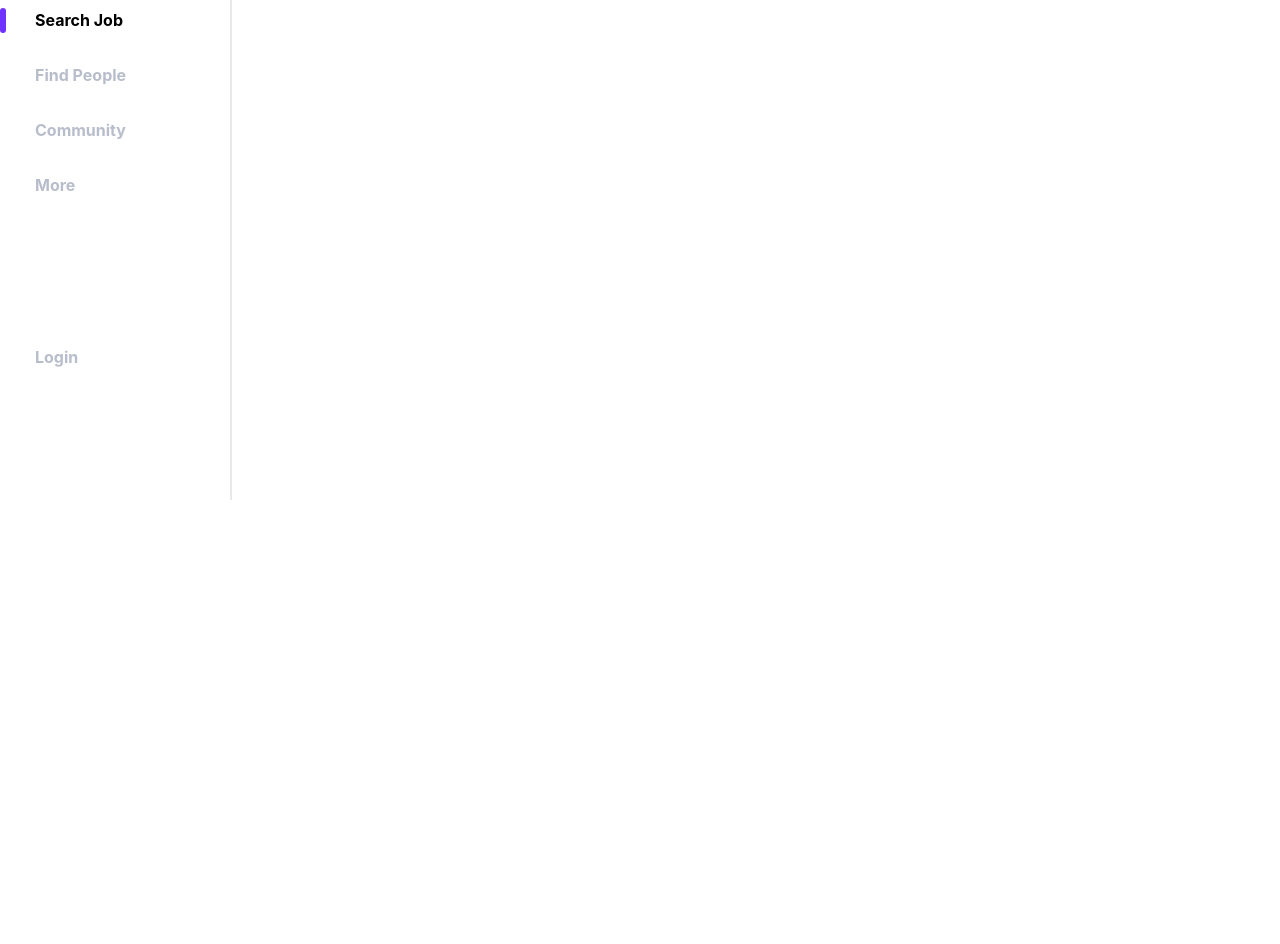
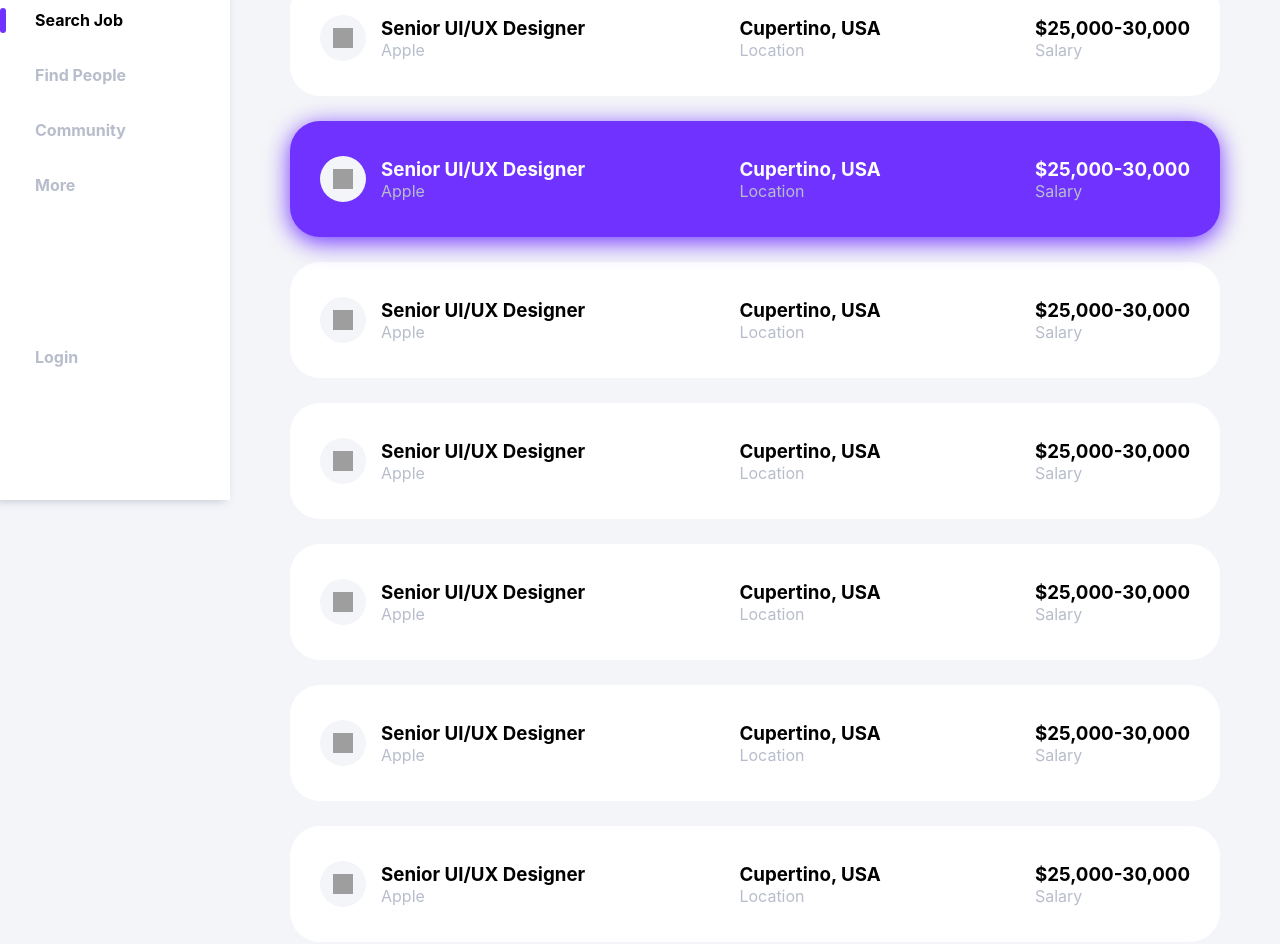
Before and after one commit to tirthajyoti-ghosh/jober, a React (Create React App) app: page /jobs in a window 1280 px wide. Shown: the part 300-1244 px from the top of the page. Before the commit the page ends 800 px from the top, so only its background shows below. Built offline with nearby package versions, Linux system fonts and the light colour scheme; grey boxes are pictures that could not be loaded.

Commit message:
Add jop listings page

```diff
--- a/src/pages/JobListings.jsx
+++ b/src/pages/JobListings.jsx
@@ -1,8 +1,153 @@
 import React from 'react';
 import Search from '../components/Search';
 
-const JobListings = () => {
-  return <Search />;
-};
+const JobListings = () => (
+  <>
+    <Search />
+
+    <section className="job-listings">
+      <div className="job-card">
+        <div className="company">
+          <div className="img">
+            <img src="https://torre-media.s3-us-west-2.amazonaws.com/Stripe.jfif" alt="company" />
+          </div>
+
+          <div className="info">
+            <h3>Senior UI/UX Designer</h3>
+            <p>Apple</p>
+          </div>
+        </div>
+        <div>
+          <h3>Cupertino, USA</h3>
+          <p>Location</p>
+        </div>
+        <div>
+          <h3>$25,000-30,000</h3>
+          <p>Salary</p>
+        </div>
+      </div>
+      <div className="job-card active">
+        <div className="company">
+          <div className="img">
+            <img src="https://res.cloudinary.com/torre-technologies-co/image/upload/v1600924860/origin/bio/organizations/quipu_logo_yikrag.png" alt="company" />
+          </div>
+
+          <div className="info">
+            <h3>Senior UI/UX Designer</h3>
+            <p>Apple</p>
+          </div>
+        </div>
+        <div>
+          <h3>Cupertino, USA</h3>
+          <p>Location</p>
+        </div>
+        <div>
+          <h3>$25,000-30,000</h3>
+          <p>Salary</p>
+        </div>
+      </div>
+      <div className="job-card">
+        <div className="company">
+          <div className="img">
+            <img src="https://torre-media.s3-us-west-2.amazonaws.com/Stripe.jfif" alt="company" />
+          </div>
+
+          <div className="info">
+            <h3>Senior UI/UX Designer</h3>
+            <p>Apple</p>
+          </div>
+        </div>
+        <div>
+          <h3>Cupertino, USA</h3>
+          <p>Location</p>
+        </div>
+        <div>
+          <h3>$25,000-30,000</h3>
+          <p>Salary</p>
+        </div>
+      </div>
+      <div className="job-card">
+        <div className="company">
+          <div className="img">
+            <img src="https://torre-media.s3-us-west-2.amazonaws.com/Stripe.jfif" alt="company" />
+          </div>
+
+          <div className="info">
+            <h3>Senior UI/UX Designer</h3>
+            <p>Apple</p>
+          </div>
+        </div>
+        <div>
+          <h3>Cupertino, USA</h3>
+          <p>Location</p>
+        </div>
+        <div>
+          <h3>$25,000-30,000</h3>
+          <p>Salary</p>
+        </div>
+      </div>
+      <div className="job-card">
+        <div className="company">
+          <div className="img">
+            <img src="https://torre-media.s3-us-west-2.amazonaws.com/Stripe.jfif" alt="company" />
+          </div>
+
+          <div className="info">
+            <h3>Senior UI/UX Designer</h3>
+            <p>Apple</p>
+          </div>
+        </div>
+        <div>
+          <h3>Cupertino, USA</h3>
+          <p>Location</p>
+        </div>
+        <div>
+          <h3>$25,000-30,000</h3>
+          <p>Salary</p>
+        </div>
+      </div>
+      <div className="job-card">
+        <div className="company">
+          <div className="img">
+            <img src="https://torre-media.s3-us-west-2.amazonaws.com/Stripe.jfif" alt="company" />
+          </div>
+
+          <div className="info">
+            <h3>Senior UI/UX Designer</h3>
+            <p>Apple</p>
+          </div>
+        </div>
+        <div>
+          <h3>Cupertino, USA</h3>
+          <p>Location</p>
+        </div>
+        <div>
+          <h3>$25,000-30,000</h3>
+          <p>Salary</p>
+        </div>
+      </div>
+      <div className="job-card">
+        <div className="company">
+          <div className="img">
+            <img src="https://torre-media.s3-us-west-2.amazonaws.com/Stripe.jfif" alt="company" />
+          </div>
+
+          <div className="info">
+            <h3>Senior UI/UX Designer</h3>
+            <p>Apple</p>
+          </div>
+        </div>
+        <div>
+          <h3>Cupertino, USA</h3>
+          <p>Location</p>
+        </div>
+        <div>
+          <h3>$25,000-30,000</h3>
+          <p>Salary</p>
+        </div>
+      </div>
+    </section>
+  </>
+);
 
 export default JobListings;
--- a/src/styles/main.sass
+++ b/src/styles/main.sass
@@ -15,10 +15,13 @@ $orange: #FF9066
   outline: none
 
 #root
+  background-color: #F4F5F8
+
   main
     margin-left: 230px
-    width: calc( 100% - 230px )
-    background-color: #F4F5F8
+    width: calc( 100% - 350px )
+    min-height: 100vh
+    padding: 60px
 
     .sidenav
       @include flex($justify-content: space-between, $align-items: unset)
@@ -30,7 +33,7 @@ $orange: #FF9066
       top: 0
       left: 0
       background-color: #fff
-      border-right: 2px solid #e9e9e9
+      box-shadow: -5px 0px 10px 0px $grey
       overflow-y: auto
 
       a
@@ -77,7 +80,6 @@ $orange: #FF9066
           margin-bottom: 20px
 
     .search-section
-      padding: 60px
       display: flex
 
       .heading
@@ -149,3 +151,43 @@ $orange: #FF9066
                 background-color: #fff
                 color: $orange
                 text-decoration: none
+
+    .job-listings
+      margin-top: 50px
+
+      .job-card
+        @include flex($justify-content: space-between, $align-items: center)
+        background-color: #fff
+        border-radius: 30px
+        padding: 35px 30px
+        margin-bottom: 25px
+        cursor: pointer
+
+        h3
+          margin: 0
+
+        p
+          color: $grey
+          margin: 0
+
+        .company
+          @include flex($justify-content: unset, $align-items: center)
+
+          .img
+            padding: 13px
+            margin-right: 15px
+            width: 20px
+            height: 20px
+            background-color: #F4F5F8
+            border-radius: 50%
+
+            img
+              width: 100%
+              height: 100%
+
+        &.active
+          background-color: $purple
+          filter: drop-shadow(0 5px 0.75rem $purple)
+
+          h3
+            color: #fff
```
